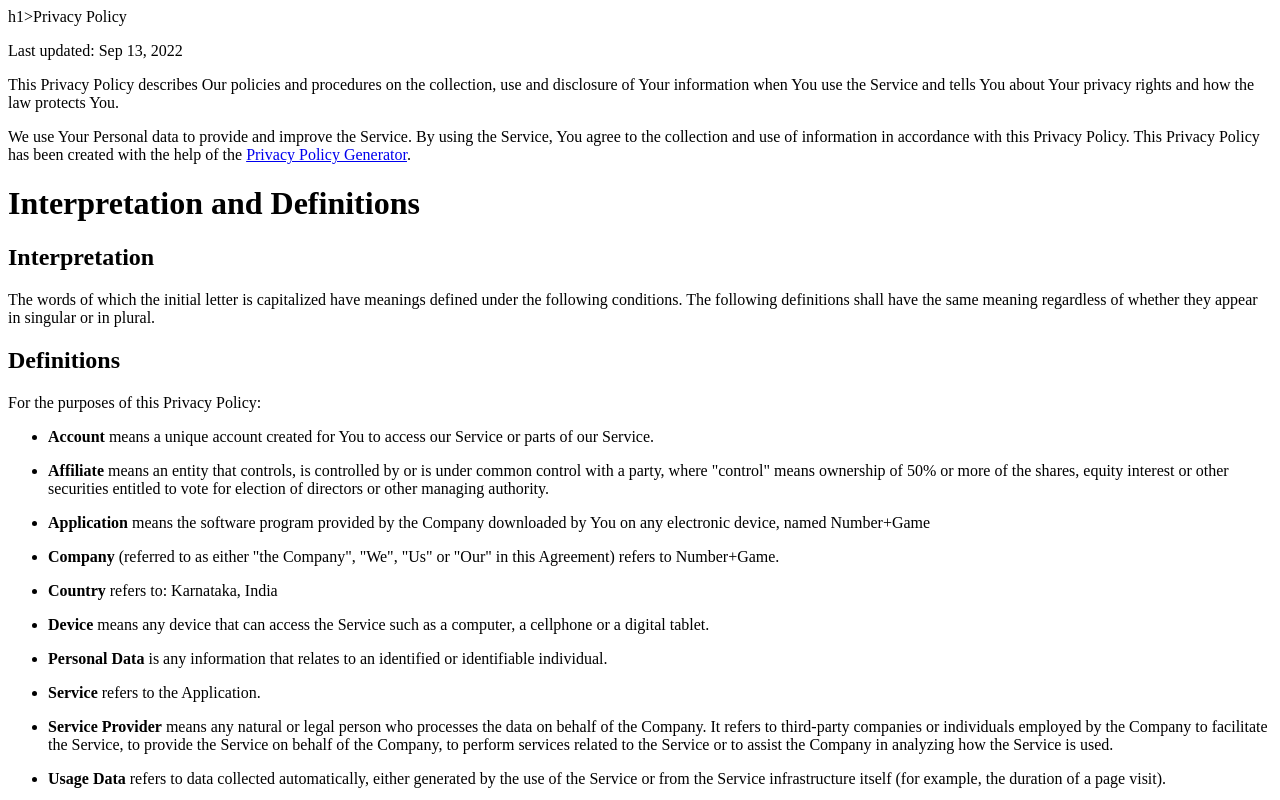
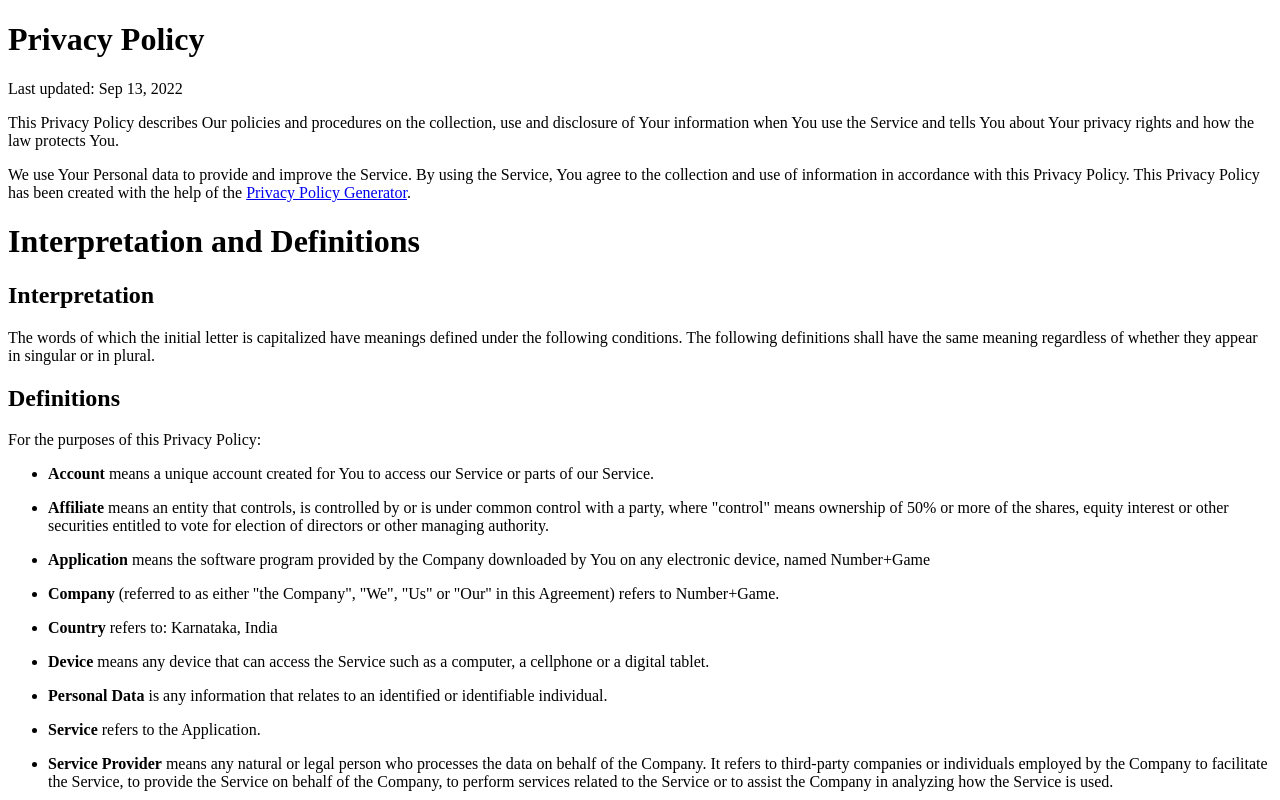
Before and after one commit to devrajkb/-number-game-github.io, a plain HTML site: page index.html in a window 1280 px wide. Shown: the top 800 px of the page. Drawn offline with Linux system fonts and the light colour scheme.

Commit message:
Update index.html

```diff
--- a/index.html
+++ b/index.html
@@ -1,7 +1,7 @@
 <!DOCTYPE html>
 <html>
 <body>
-h1>Privacy Policy</h1>
+<h1>Privacy Policy</h1>
 <p>Last updated: Sep 13, 2022</p>
 <p>This Privacy Policy describes Our policies and procedures on the collection, use and disclosure of Your information when You use the Service and tells You about Your privacy rights and how the law protects You.</p>
 <p>We use Your Personal data to provide and improve the Service. By using the Service, You agree to the collection and use of information in accordance with this Privacy Policy. This Privacy Policy has been created with the help of the <a href="https://www.privacypolicies.com/privacy-policy-generator/" target="_blank">Privacy Policy Generator</a>.</p>
```
